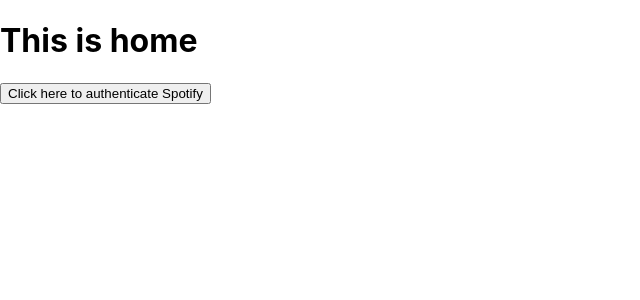
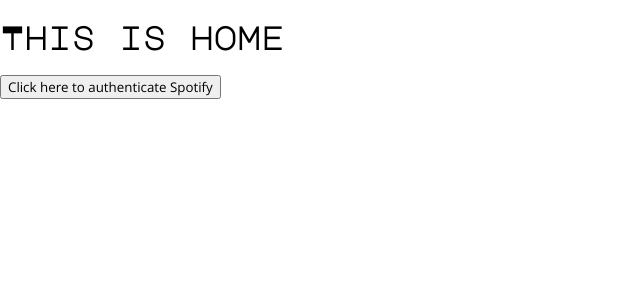
Before and after one commit to TSpierings/SpotifyRecommendationEngine, a React (Create React App) app: page / in a window 1280 px wide. Shown: the top 300 px of the page, without its empty margins (0-640 px from the left). Built offline with nearby package versions, Linux system fonts and the light colour scheme.

Commit message:
Add fonts

```diff
--- a/public/index.html
+++ b/public/index.html
@@ -5,39 +5,13 @@
     <link rel="icon" href="%PUBLIC_URL%/favicon.ico" />
     <meta name="viewport" content="width=device-width, initial-scale=1" />
     <meta name="theme-color" content="#000000" />
-    <meta
-      name="description"
-      content="Web site created using create-react-app"
-    />
     <link rel="apple-touch-icon" href="%PUBLIC_URL%/logo192.png" />
-    <!--
-      manifest.json provides metadata used when your web app is installed on a
-      user's mobile device or desktop. See https://developers.google.com/web/fundamentals/web-app-manifest/
-    -->
     <link rel="manifest" href="%PUBLIC_URL%/manifest.json" />
-    <!--
-      Notice the use of %PUBLIC_URL% in the tags above.
-      It will be replaced with the URL of the `public` folder during the build.
-      Only files inside the `public` folder can be referenced from the HTML.
-
-      Unlike "/favicon.ico" or "favicon.ico", "%PUBLIC_URL%/favicon.ico" will
-      work correctly both with client-side routing and a non-root public URL.
-      Learn how to configure a non-root public URL by running `npm run build`.
-    -->
     <title>React App</title>
+    <link href="https://fonts.googleapis.com/css2?family=Major+Mono+Display&family=Open+Sans&display=swap" rel="stylesheet">
   </head>
   <body>
     <noscript>You need to enable JavaScript to run this app.</noscript>
     <div id="root"></div>
-    <!--
-      This HTML file is a template.
-      If you open it directly in the browser, you will see an empty page.
-
-      You can add webfonts, meta tags, or analytics to this file.
-      The build step will place the bundled scripts into the <body> tag.
-
-      To begin the development, run `npm start` or `yarn start`.
-      To create a production bundle, use `npm run build` or `yarn build`.
-    -->
   </body>
 </html>
--- /dev/null
+++ b/src/App.scss
@@ -0,0 +1,7 @@
+* {
+  font-family: 'Open Sans', sans-serif;
+}
+
+h1 {
+  font-family: 'Major Mono Display', monospace;
+}
--- a/src/App.tsx
+++ b/src/App.tsx
@@ -1,3 +1,4 @@
+import './App.scss';
 import React from 'react';
 import {
   BrowserRouter as Router,
```
